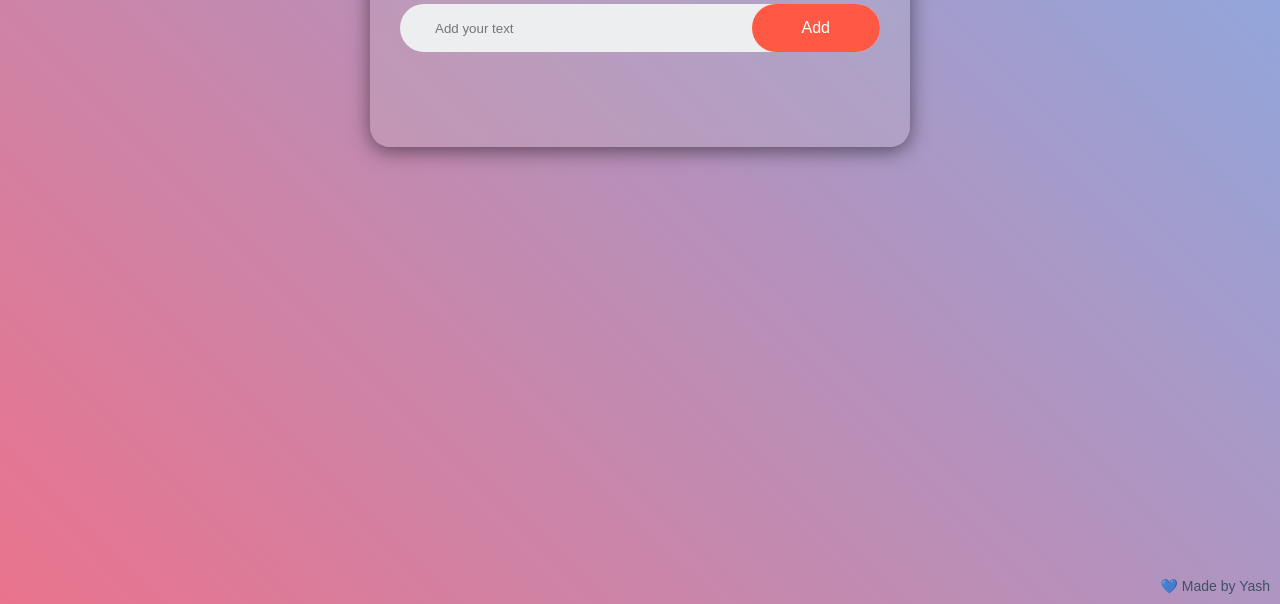
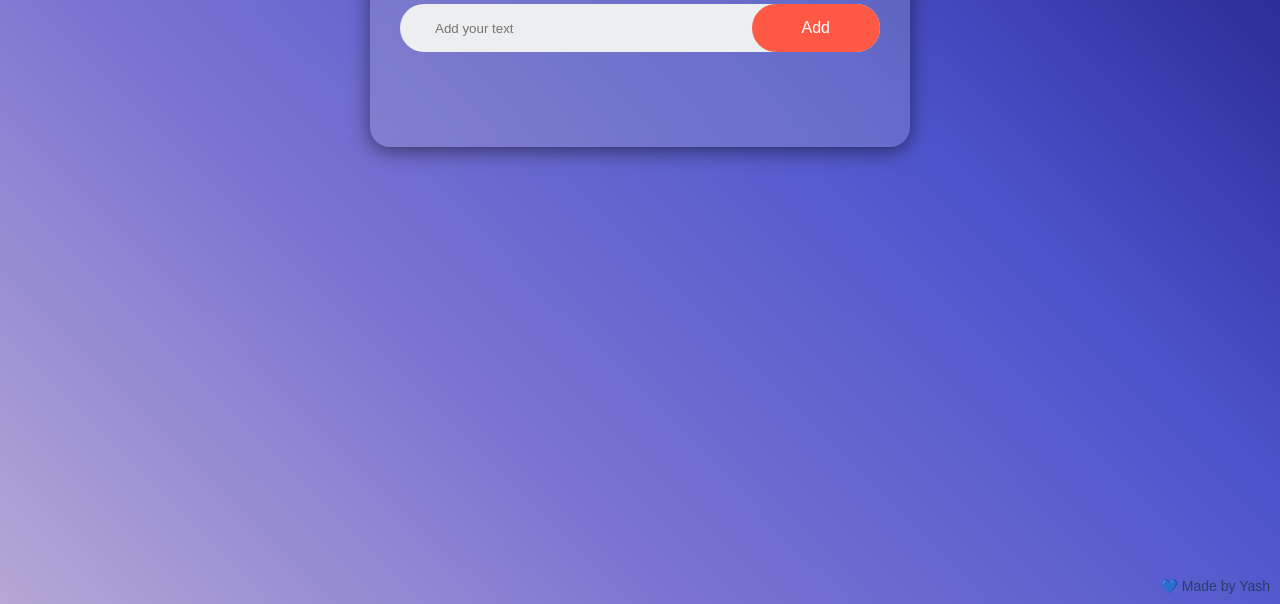
Before and after one commit to chavankapil/To-Do-List, a plain HTML site: page index.html in a window 1280 px wide. Shown: the part 196-800 px from the top of the page. Drawn offline with Linux system fonts and the light colour scheme.

Commit message:
Update style.css

```diff
--- a/style.css
+++ b/style.css
@@ -8,7 +8,7 @@
 .container {
     width: 100%; /* Full width of the container */
     min-height: 100vh; /* Minimum height is 100% of the viewport height */
-    background: linear-gradient(-135deg,  #89ABE3, #EA738D); /* Gradient background */
+    background: linear-gradient(-135deg,  #211C84,#4D55CC,#7A73D1,#B5A8D5); /* Gradient background */
     padding: 10px; /* Padding around the container */
 }
 
```
